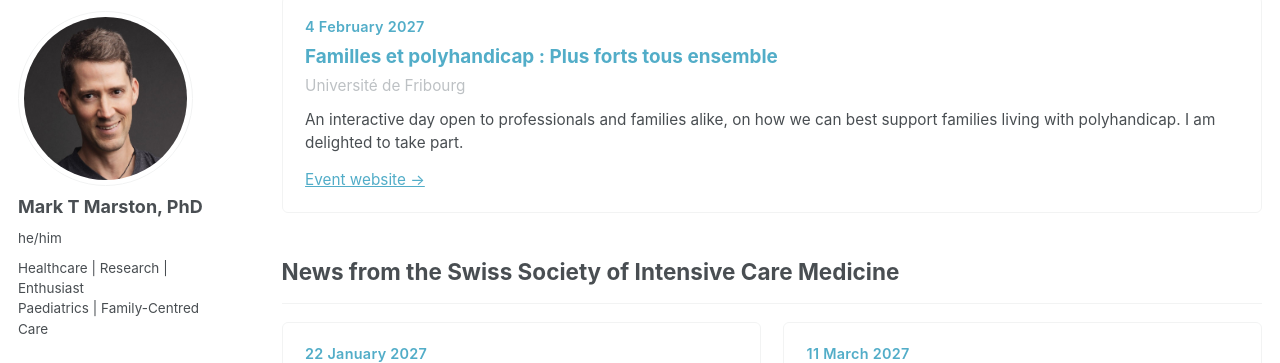
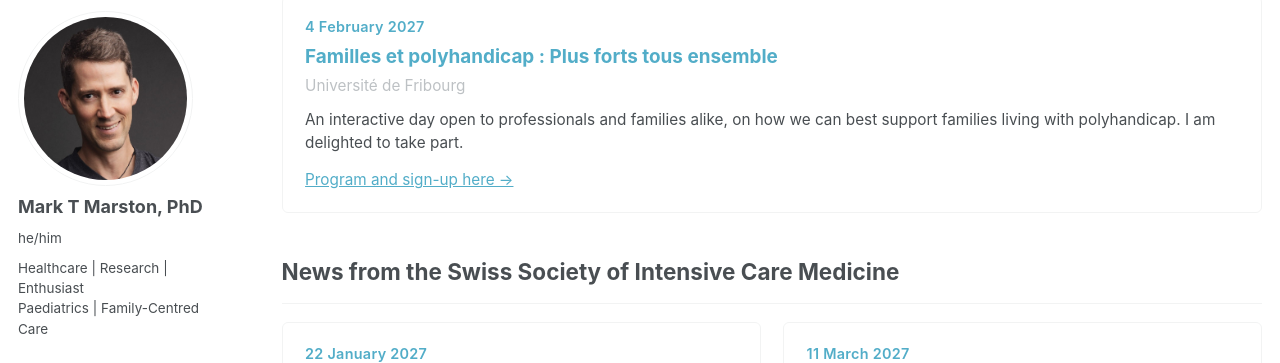
Before and after one commit to marstonRN/marston.github.io, a Jekyll site: the page built from _pages/events.html, in a window 1280 px wide and 900 px high, scrolled down 1604 px. Shown: the part 90-453 px from the top of the window. Built offline with Jekyll 4.4.1, drawn with Linux system fonts in a browser that asks for light colours; a style sheet for code colours, icons or effects is not loaded.

Commit message:
Update events.html

```diff
--- a/_pages/events.html
+++ b/_pages/events.html
@@ -44,7 +44,7 @@ redirect_from:
 {% if ev.place %}<p class="ev-card__meta">{{ ev.place }}</p>{% endif %}
 {% if ev.organiser %}<p class="ev-card__meta">{{ ev.organiser }}</p>{% endif %}
 {% if ev.note %}<p class="ev-card__note">{{ ev.note }}</p>{% endif %}
-<p class="ev-card__link"><a href="{{ ev.url }}">Event website &rarr;</a></p>
+<p class="ev-card__link"><a href="{{ ev.url }}">Program and sign-up here &rarr;</a></p>
 </article>
 {% assign shown = shown | plus: 1 %}
 {% endif %}
```
